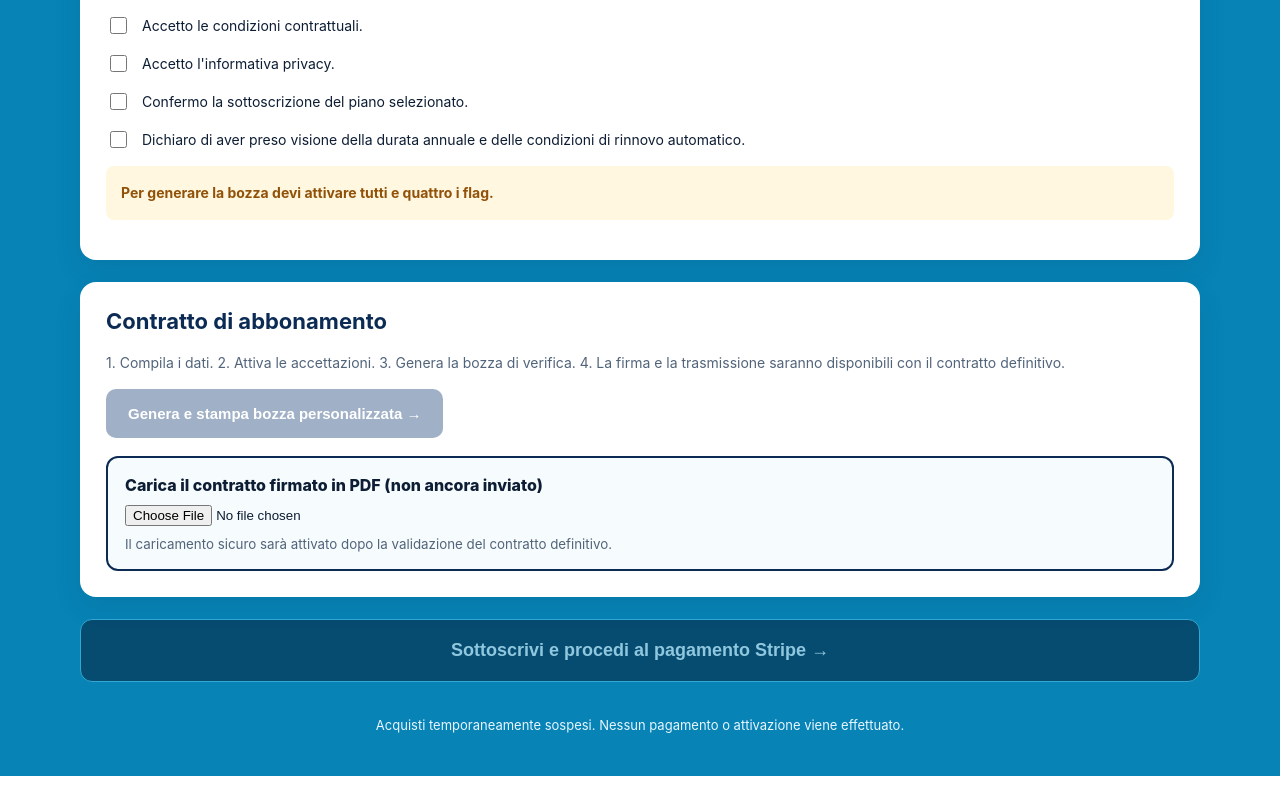
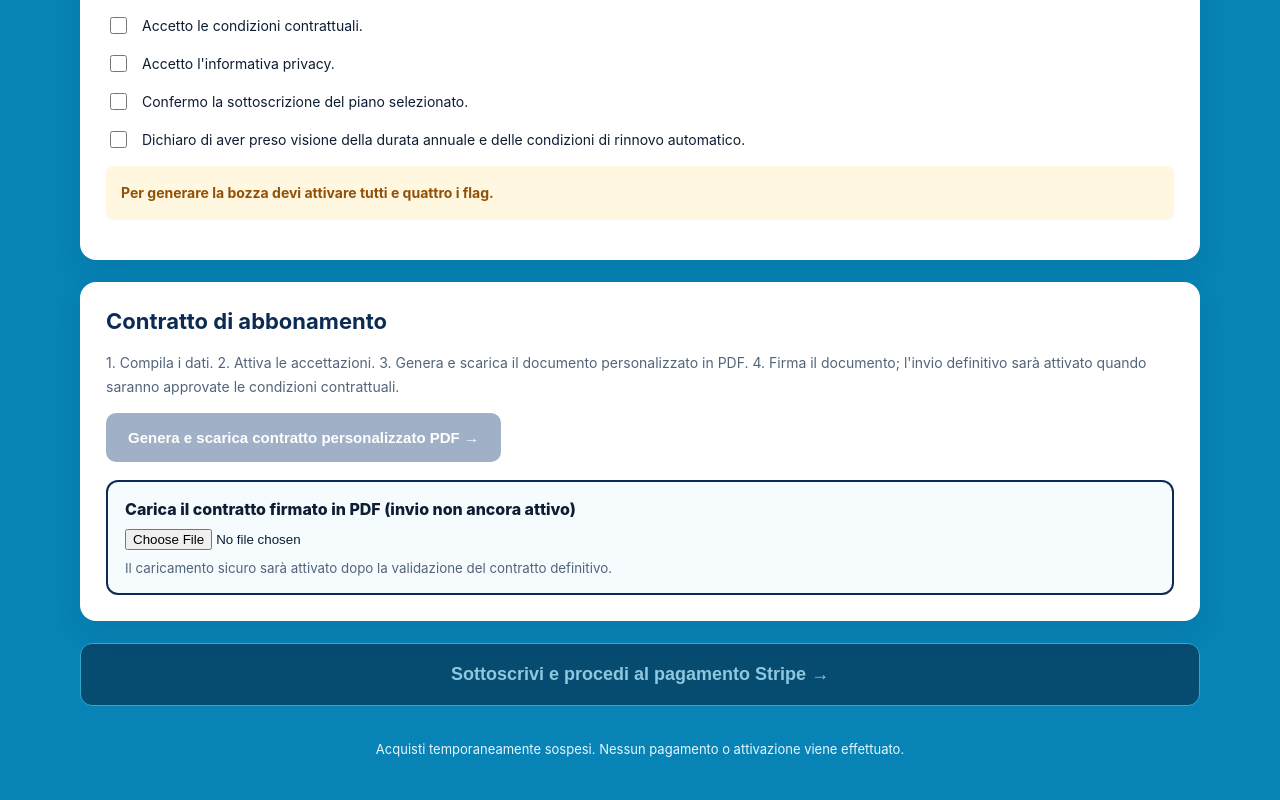
Before and after one commit to martiola68/studio-manager-pro-web, a Next.js app: page /aml/acquisto in a window 1280 px wide. Shown: the part 1347-2147 px from the top of the page. Before the commit the page ends 2123 px from the top, so only its background shows below. Built offline with nearby package versions, Linux system fonts and the light colour scheme.

Commit message:
feat(aml): wire contract button to real server-side downloadable PDF

```diff
--- a/src/app/aml/acquisto/form.tsx
+++ b/src/app/aml/acquisto/form.tsx
@@ -15,20 +15,24 @@ export default function AcquistoAML(){
  const selected=getAmlPlan(plan)||amlPlans[1];
  const complete=fs.slice(0,-1).every(([key])=>(data[key]||"").trim())&&flags.every(Boolean);
  const labels=["Accetto le condizioni contrattuali.","Accetto l'informativa privacy.","Confermo la sottoscrizione del piano selezionato.","Dichiaro di aver preso visione della durata annuale e delle condizioni di rinnovo automatico."];
- function generate(){
-   if(!complete){setError("Compila i campi obbligatori e le quattro accettazioni.");return}
-   const w=window.open("","_blank");if(!w){setError("Consenti le finestre popup per visualizzare la bozza.");return}
-   const escape=(x:string)=>x.replace(/[&<>]/g,c=>({"&":"&amp;","<":"&lt;",">":"&gt;"}[c]||c));
-   const details=fs.map(([k,label])=>"<tr><th>"+label+"</th><td>"+escape(data[k]||"-")+"</td></tr>").join("");
-   w.document.write('<!doctype html><html lang="it"><meta charset="UTF-8"><title>Bozza AML</title><style>body{font:14px Arial;margin:35px auto;max-width:760px;line-height:1.6}td,th{border:1px solid #aaa;padding:7px;text-align:left}table{border-collapse:collapse;width:100%}.warn{background:#fff7de;padding:12px}</style><h1>Studio Manager Pro AML</h1><h2>Bozza dati di sottoscrizione</h2><p class="warn">Bozza di verifica, non costituisce contratto definitivo né autorizzazione di pagamento.</p><table>'+details+'</table><h2>Licenza annuale</h2><p>'+selected.name+' - massimo '+selected.maxPractices+' pratiche - '+selected.annualEur+' € annui, IVA non applicata.</p><p>La durata, il rinnovo e le condizioni definitive saranno comunicati prima dell’apertura alle vendite.</p><p style="margin-top:65px">Data e firma ________________________</p></html>');
-   w.document.close();w.focus();
+ async function generate(){
+   setError("");
+   if(!complete){setError("Compila tutti i dati obbligatori e conferma le quattro accettazioni.");return;}
+   try{
+    const res=await fetch("/api/aml/contratto",{method:"POST",headers:{"Content-Type":"application/json"},body:JSON.stringify({plan,customer:data,consents:flags})});
+    if(!res.ok){const err=await res.json().catch(()=>({}));throw new Error(err.error||"Generazione contratto non riuscita");}
+    const blob=await res.blob();
+    const url=URL.createObjectURL(blob);
+    const link=document.createElement("a");link.href=url;link.download="Contratto_Studio_Manager_Pro_AML_"+plan+".pdf";document.body.appendChild(link);link.click();link.remove();
+    setTimeout(()=>URL.revokeObjectURL(url),3000);
+   }catch(err){setError(err instanceof Error?err.message:"Errore nella generazione del PDF");}
  }
  return <main className="amlBuy"><div className="amlBuyWrap">
   <header className="amlBuyHero"><small>STUDIO MANAGER PRO AML</small><h1>Sottoscrizione abbonamento/contratto</h1><p>Dati, licenza annuale, accettazioni e contratto personalizzato.</p><Link href="/aml#prezzi">← Torna ai piani AML</Link></header>
   <section><h2>Dati anagrafici</h2><div className="amlBuyFields">{fs.map(([key,label],i)=><label key={key}>{label}{i<fs.length-1?" *":""}<input required={i<fs.length-1} type={key.includes("email")?"email":"text"} value={data[key]||""} onChange={e=>setData(v=>({...v,[key]:e.target.value}))}/></label>)}</div></section>
   <section><div className="amlBuyHeader"><div><small>CONFIGURAZIONE</small><h2>Piano Studio Manager Pro AML</h2></div><b>Selezionato: {selected.name}</b></div><div className="amlBuyPlans">{amlPlans.map(p=><button type="button" key={p.id} className={plan===p.id?"chosen":""} onClick={()=>setPlan(p.id)}><strong>{p.name}</strong><span>Fino a {p.maxPractices} pratiche AML</span><b>{p.annualEur},00 €<small> / anno</small></b></button>)}</div><p>IVA non applicata · Regime forfettario. Nessun modulo SMP aggiuntivo.</p></section>
   <section><h2>Accettazioni obbligatorie</h2>{labels.map((label,i)=><label className="amlBuyCheck" key={i}><input type="checkbox" checked={flags[i]} onChange={e=>setFlags(a=>a.map((v,j)=>j===i?e.target.checked:v))}/>{label}</label>)}{!flags.every(Boolean)&&<p className="amlBuyWarning">Per generare la bozza devi attivare tutti e quattro i flag.</p>}</section>
-  <section><h2>Contratto di abbonamento</h2><p>1. Compila i dati. 2. Attiva le accettazioni. 3. Genera la bozza di verifica. 4. La firma e la trasmissione saranno disponibili con il contratto definitivo.</p><button type="button" className="amlBuyDraft" disabled={!complete} onClick={generate}>Genera e stampa bozza personalizzata →</button><label className="amlBuyFile">Carica il contratto firmato in PDF (non ancora inviato)<input type="file" accept=".pdf,application/pdf" onChange={e=>setFile(e.target.files?.[0]||null)}/><small>{file?"Selezionato: "+file.name+" · non trasmesso":"Il caricamento sicuro sarà attivato dopo la validazione del contratto definitivo."}</small></label></section>
+  <section><h2>Contratto di abbonamento</h2><p>1. Compila i dati. 2. Attiva le accettazioni. 3. Genera e scarica il documento personalizzato in PDF. 4. Firma il documento; l'invio definitivo sarà attivato quando saranno approvate le condizioni contrattuali.</p><button type="button" className="amlBuyDraft" disabled={!complete} onClick={generate}>Genera e scarica contratto personalizzato PDF →</button><label className="amlBuyFile">Carica il contratto firmato in PDF (invio non ancora attivo)<input type="file" accept=".pdf,application/pdf" onChange={e=>setFile(e.target.files?.[0]||null)}/><small>{file?"Selezionato: "+file.name+" · non trasmesso":"Il caricamento sicuro sarà attivato dopo la validazione del contratto definitivo."}</small></label></section>
   {error&&<p className="amlBuyError">{error}</p>}<button disabled className="amlBuyPay">Sottoscrivi e procedi al pagamento Stripe →</button><p className="amlBuyNotice">Acquisti temporaneamente sospesi. Nessun pagamento o attivazione viene effettuato.</p>
  </div></main>;
 }
```
